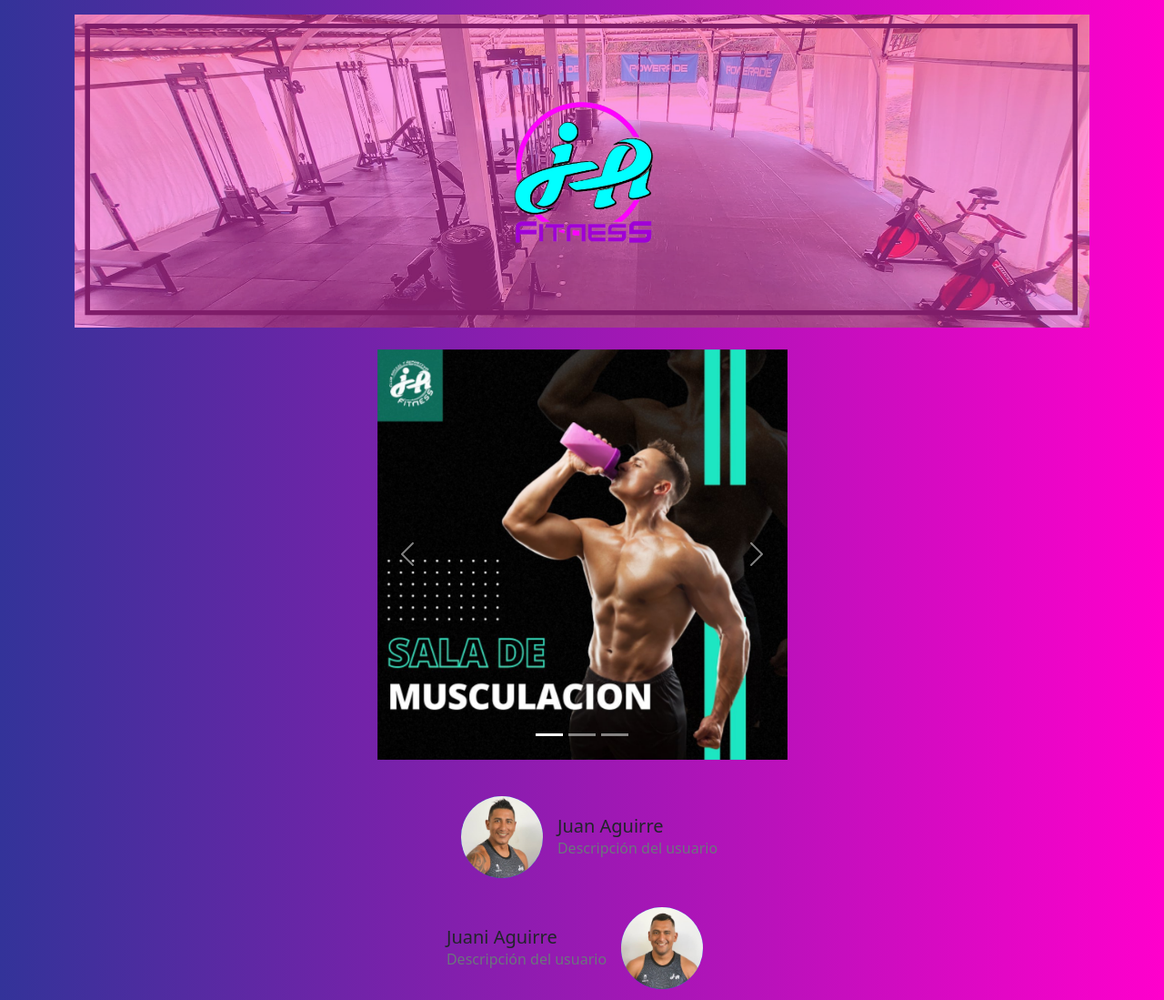
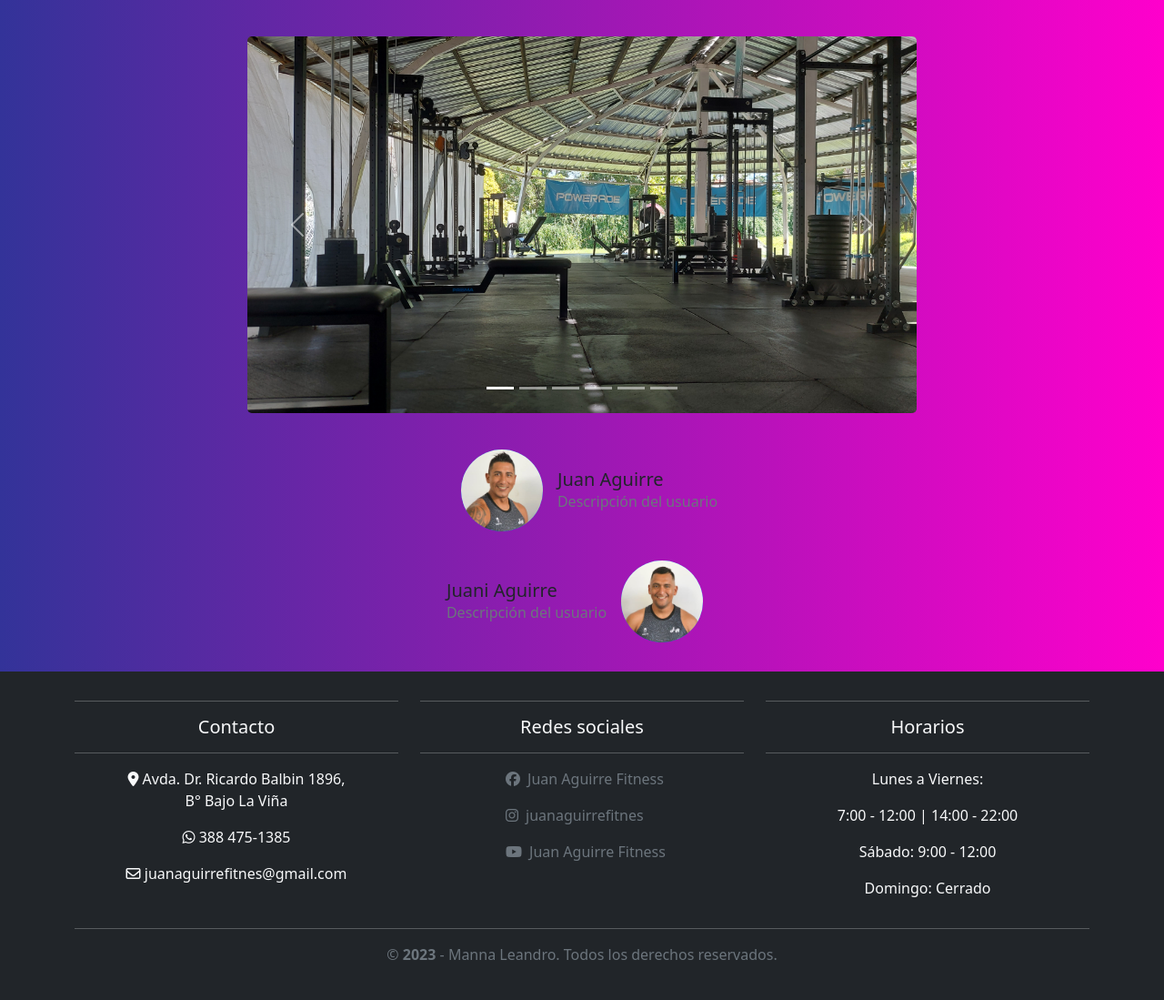
Before and after one commit to LeandroManna/JAF, a PHP site: page / in a window 1280 px wide. Shown: the part 76-1175 px from the top of the page at 91% size. After the commit the page ends 1131 px from the top, so only its background shows below. Run offline with PHP 8.4, Linux system fonts and the light colour scheme; some libraries are stand-ins or nearby versions.

Commit message:
se agregan imagenes y se modifica vistas en paginas principales

```diff
--- a/index.html
+++ b/index.html
@@ -38,27 +38,39 @@
     <main>
         <div class="container my-3">
 
-          <div class="col-12">
+          <div class="col-12 d-none">
             <img src="asets/Img/portadaGym.png" class="img-fluid" alt="...">
           </div>
 
           <div class="row">
-                    <div class="col-sm-12 col-md-5 col-lg-5 col-xl-5 py-4 container">
+                    <div class="col-sm-12 col-md-8 col-lg-8 col-xl-8 py-4 container">
                         <div id="carouselExampleIndicators" class="carousel slide" data-bs-ride="carousel">
                             <div class="carousel-indicators">
                               <button type="button" data-bs-target="#carouselExampleIndicators" data-bs-slide-to="0" class="active" aria-current="true" aria-label="Slide 1"></button>
                               <button type="button" data-bs-target="#carouselExampleIndicators" data-bs-slide-to="1" aria-label="Slide 2"></button>
                               <button type="button" data-bs-target="#carouselExampleIndicators" data-bs-slide-to="2" aria-label="Slide 3"></button>
+                              <button type="button" data-bs-target="#carouselExampleIndicators" data-bs-slide-to="3" aria-label="Slide 4"></button>
+                              <button type="button" data-bs-target="#carouselExampleIndicators" data-bs-slide-to="4" aria-label="Slide 5"></button>
+                              <button type="button" data-bs-target="#carouselExampleIndicators" data-bs-slide-to="5" aria-label="Slide 6"></button>
                             </div>
                             <div class="carousel-inner">
                               <div class="carousel-item active">
-                                <img src="asets/Img/musculacion1.jpg" class="d-block w-100" alt="...">
+                                <img src="asets\Img\20230411_123016.jpg" class="d-block w-100 rounded-3" alt="...">
                               </div>
                               <div class="carousel-item">
-                                <img src="asets/Img/musculacion2.jpg" class="d-block w-100" alt="...">
+                                <img src="asets\Img\20230411_123125.jpg" class="d-block w-100 rounded-3" alt="...">
                               </div>
                               <div class="carousel-item">
-                                <img src="asets/Img/musculacion3.jpg" class="d-block w-100" alt="...">
+                                <img src="asets\Img\20230411_123231.jpg" class="d-block w-100 rounded-3" alt="...">
+                              </div>
+                              <div class="carousel-item">
+                                <img src="asets\Img\20230411_123305.jpg" class="d-block w-100 rounded-3" alt="...">
+                              </div>
+                              <div class="carousel-item">
+                                <img src="asets\Img\20230411_123746.jpg" class="d-block w-100 rounded-3" alt="...">
+                              </div>
+                              <div class="carousel-item">
+                                <img src="asets\Img\20230411_123855.jpg" class="d-block w-100 rounded-3" alt="...">
                               </div>
                             </div>
                             <button class="carousel-control-prev" type="button" data-bs-target="#carouselExampleIndicators" data-bs-slide="prev">
--- a/paginas/clientes.php
+++ b/paginas/clientes.php
@@ -67,17 +67,13 @@
                     </h3>
                 </div>
             </div>
-
             <hr style="border: 1px solid #000000;">
-
             <h6 class="text-center text-dark">
                 <?php echo "" . $_SESSION['detalle'] . "";?>
             </h6>
-
             <?php
                 include ("../php/activarMusculos.php");
             ?>
-
             <div class="row justify-content-center">
                 <!-- Menu desplegable de tipos de entrenamiento -->
                 <div class="col-sm-12 col-md-5 col-lg-5 col-xl-5 my-2">
--- a/paginas/login.php
+++ b/paginas/login.php
@@ -40,6 +40,11 @@
             <div class="col-md-6">
 
               <h2 class="text-center mb-4">Iniciar sesión</h2>
+              <div>
+                <video class="w-100 my-2 video-player" controls="controls" >
+                  <source src="..\asets\Videos\lv_0_20230331074205.mp4" type="video/mp4" />
+                </video>
+              </div>
 
               <form method="post" action="<?php echo htmlspecialchars($_SERVER["PHP_SELF"]);?>">
                 <div class="mb-3">
```
Also changed, not shown: paginas/sobreNosotros.html (+2 -2 lines), asets/Img/20230411_123016.jpg (added), asets/Img/20230411_123125.jpg (added), asets/Img/Post instagram fotografía y texto cita curiosidad versátil sencillo amarillo y negro.jpg (added), 5 other files.
